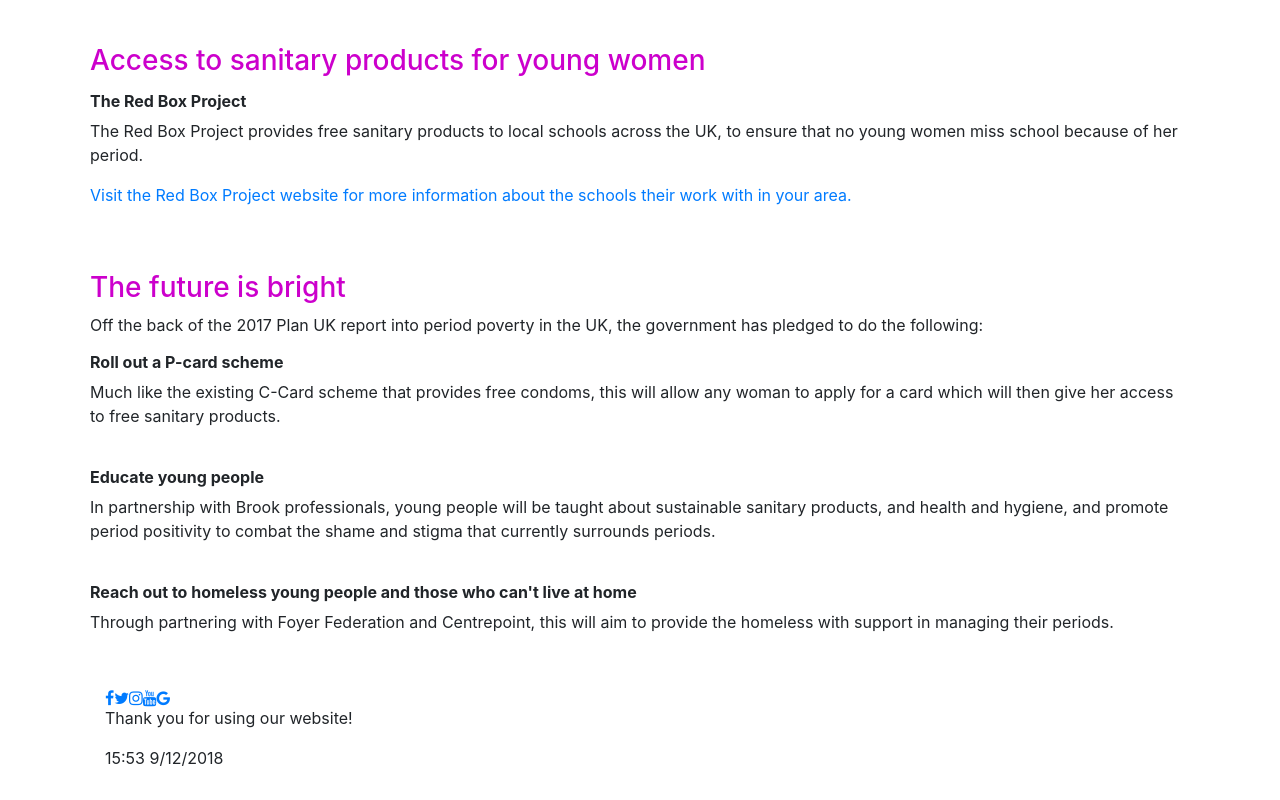
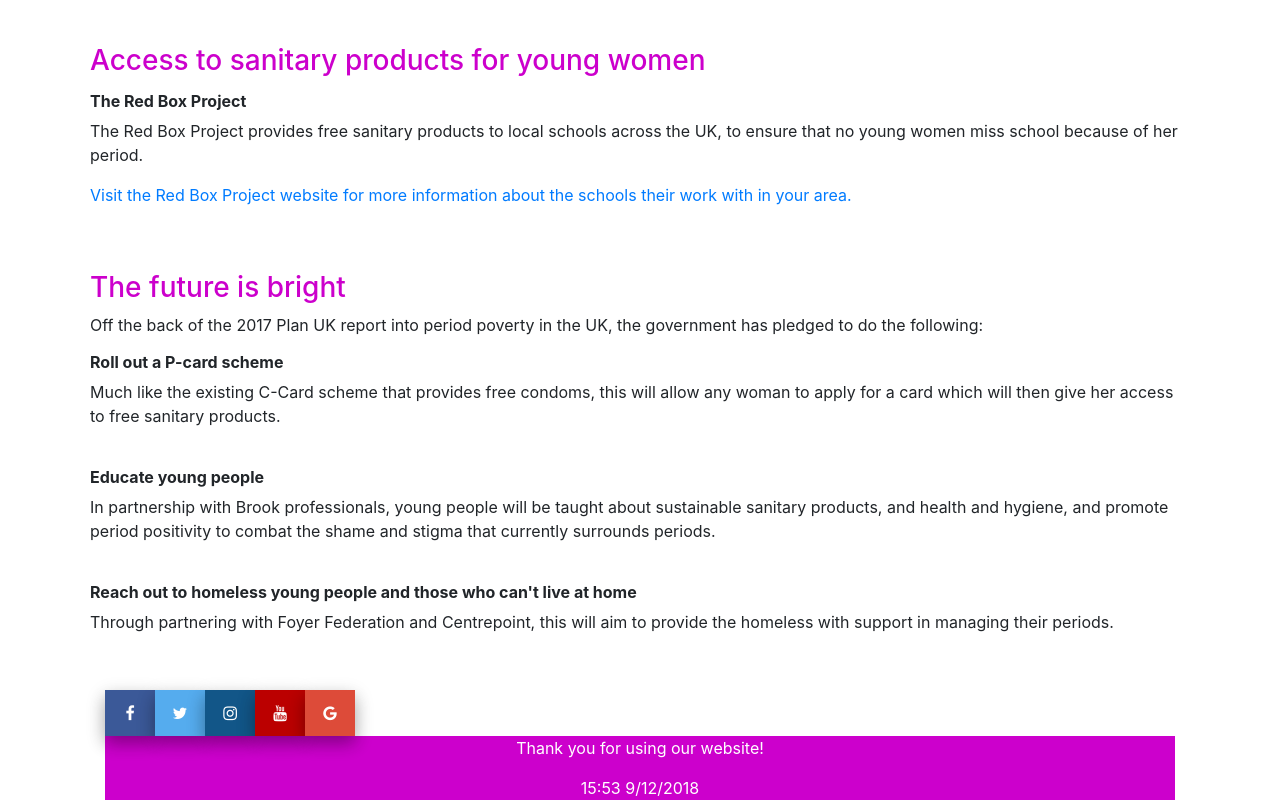
Before and after one commit to ayne-lee/cfg-competition, a plain HTML site: page SanitaryInfo.html in a window 1280 px wide. Shown: the part 952-1752 px from the top of the page. Before the commit the page ends 1722 px from the top, so only its background shows below. Drawn offline with nearby package versions, Linux system fonts and the light colour scheme.

Commit message:
Adding corresponding updates css
Pink footer, social media icons, red exit header

```diff
--- a/css/sanitary.css
+++ b/css/sanitary.css
@@ -2,6 +2,10 @@
   margin-left: 105px;
   margin-right:105px;
   height:1200px;
+}
+
+header {
+    text-align: center;
 }
 
 h1 {
@@ -21,6 +25,16 @@
   background-position: center;
   width:100%;
   height:380px;
+}
+
+.footer {
+  position: Responsive sticky;
+  left: 0;
+  bottom: 0;
+  width: 100%;
+  background-color: #cc00cc;
+  color: white;
+  text-align: center;
 }
 
 .blur{
@@ -62,27 +76,69 @@
     padding: 20px;
 }
 
-.btn-twitter {
-  background-color: #00acee;
-  border-color: #009ad5;
-  color:white;
-  box-shadow: 0 8px 16px 0 rgba(0,0,0,0.2), 0 6px 20px 0 rgba(0,0,0,0.19);
+img {
+  border-radius: 20px;
 }
 
-.btn-facebook {
-  background-color: #4868ac;
-  border-color: #314776;
+/*Style icons */
+#social-buttons {
+  text-align: left;
+}
+
+.fa {
+  padding: 15px;
+  font-size: 30px;
+  width: 50px;
+  text-align: center;
+  text-decoration: none;
+}
+
+/* Add a hover effect */
+.fa:hover {
+  opacity: 0.7;
+}
+
+
+/* Facebook */
+.fa-facebook {
+  background: #3B5998;
   color: white;
   box-shadow: 0 8px 16px 0 rgba(0,0,0,0.2), 0 6px 20px 0 rgba(0,0,0,0.19);
 }
 
-.btn-pinterest {
-  background-color: #b62f26;
-  border-color: #b62f26;
+/* Twitter */
+.fa-twitter {
+  background: #55ACEE;
   color: white;
   box-shadow: 0 8px 16px 0 rgba(0,0,0,0.2), 0 6px 20px 0 rgba(0,0,0,0.19);
 }
 
-img {
-  border-radius: 20px;
+/*Instagram */
+.fa-instagram {
+  background: #125688;
+  color: white;
+  box-shadow: 0 8px 16px 0 rgba(0,0,0,0.2), 0 6px 20px 0 rgba(0,0,0,0.19);
 }
+
+/* Youtube */
+.fa-youtube {
+  background: #bb0000;
+  color: white;
+  box-shadow: 0 8px 16px 0 rgba(0,0,0,0.2), 0 6px 20px 0 rgba(0,0,0,0.19);
+}
+
+/* Google */
+.fa-google {
+  background: #dd4b39;
+  color: white;
+  box-shadow: 0 8px 16px 0 rgba(0,0,0,0.2), 0 6px 20px 0 rgba(0,0,0,0.19);
+}
+
+.et_pb_button {
+  position: relative;
+  padding: .3em 1em;
+  border: 2px solid;
+  background-color: red;
+  color: white;
+  width: 100%;
+}
```
